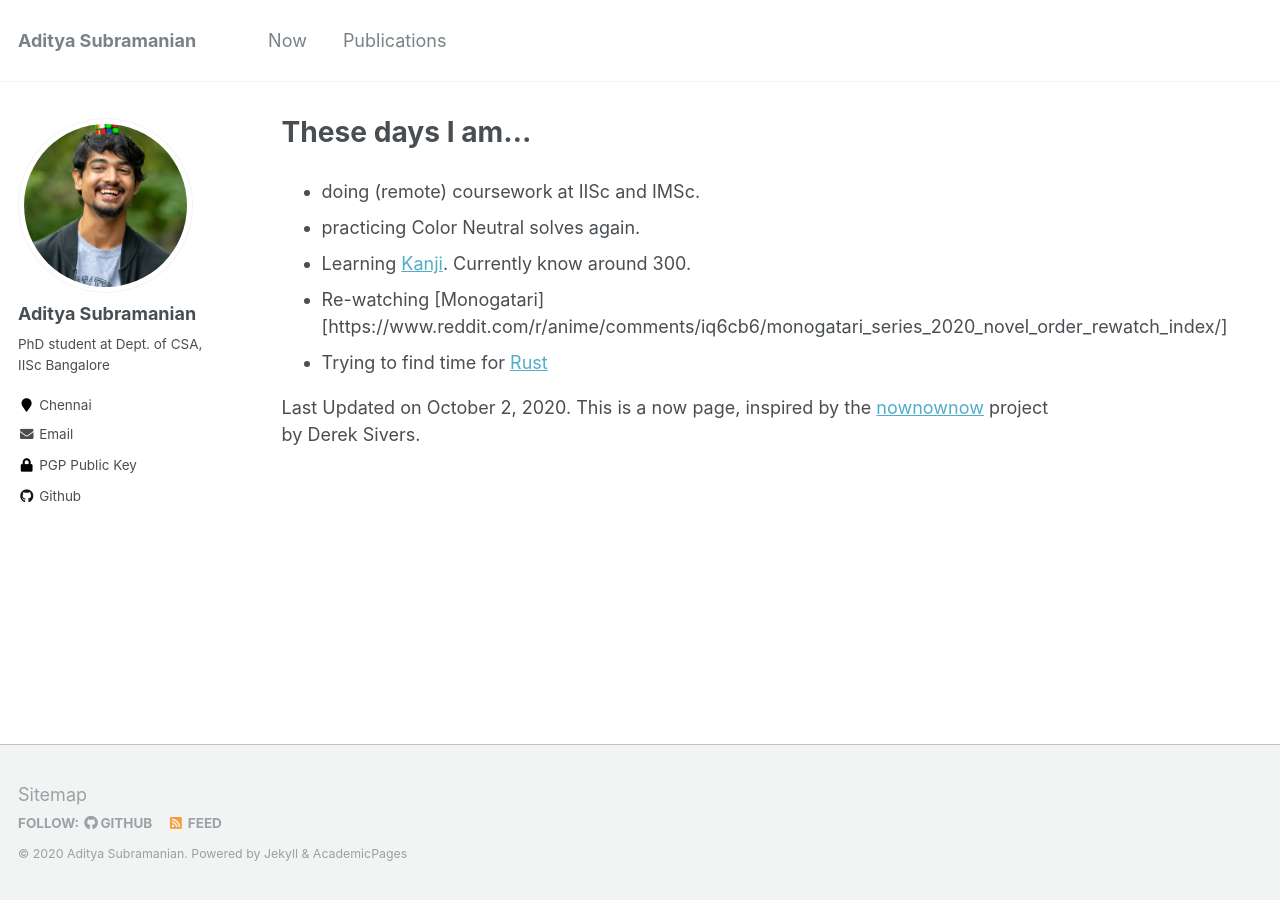
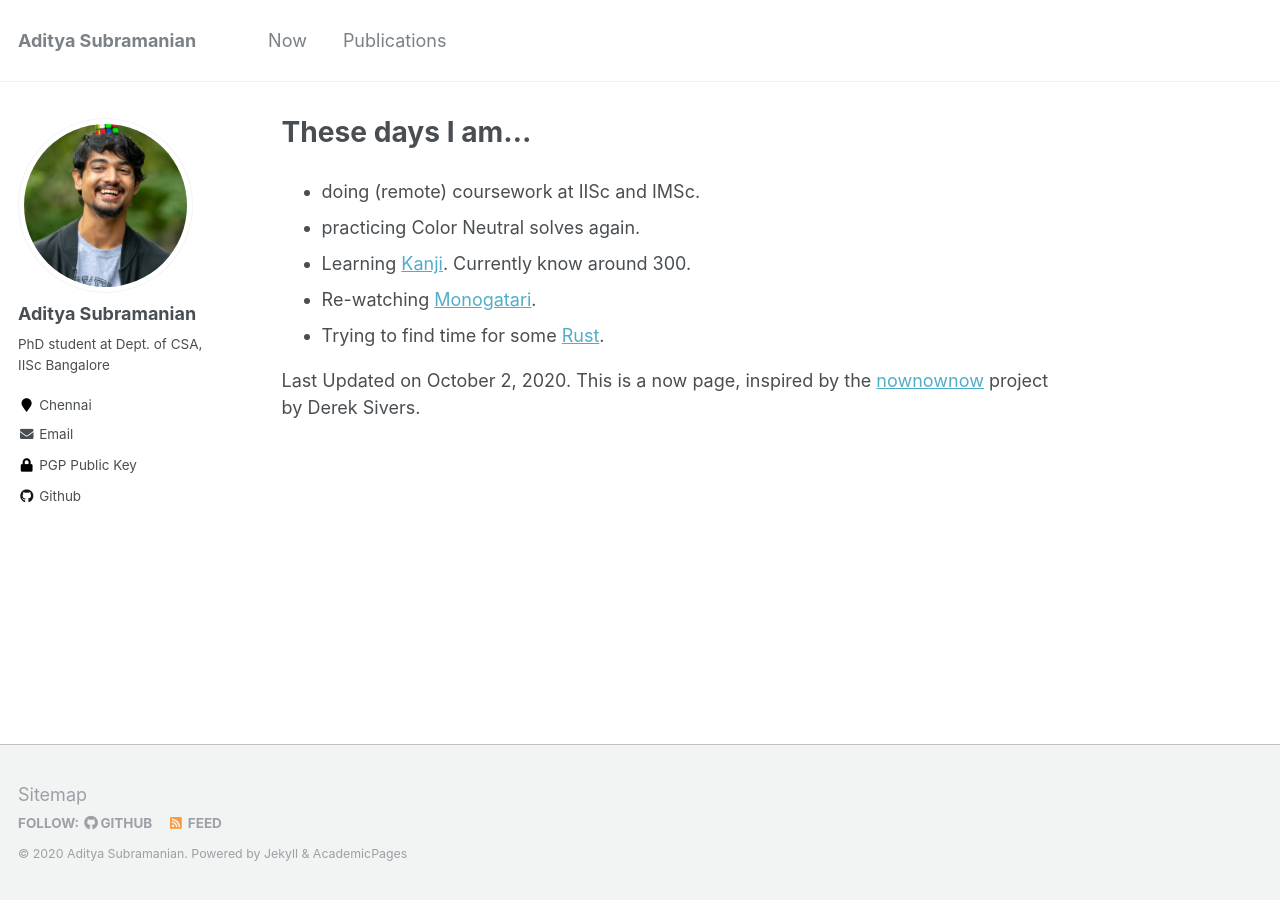
Before and after one commit to adisubru/adisubru.github.io, a Jekyll site: the page built from _pages/now.md, in a window 1280 px wide. Built offline with Jekyll 4.4.1, drawn with Linux system fonts in a browser that asks for light colours.

Commit message:
fix badly formatted link

```diff
--- a/_pages/now.md
+++ b/_pages/now.md
@@ -8,8 +8,8 @@ author_profile: true
  - doing (remote) coursework at IISc and IMSc.
  - practicing Color Neutral solves again.
  - Learning [Kanji](https://www.kanjidamage.com/). Currently know around 300.
- - Re-watching [Monogatari][https://www.reddit.com/r/anime/comments/iq6cb6/monogatari_series_2020_novel_order_rewatch_index/]
- - Trying to find time for [Rust](https://github.com/rust-lang/rustlings/)
+ - Re-watching [Monogatari](https://www.reddit.com/r/anime/comments/iq6cb6/monogatari_series_2020_novel_order_rewatch_index/).
+ - Trying to find time for some [Rust](https://github.com/rust-lang/rustlings/).
 
 
 Last Updated on October 2, 2020. This is a now page, inspired by the [nownownow](https://nownownow.com/) project by Derek Sivers.
```
